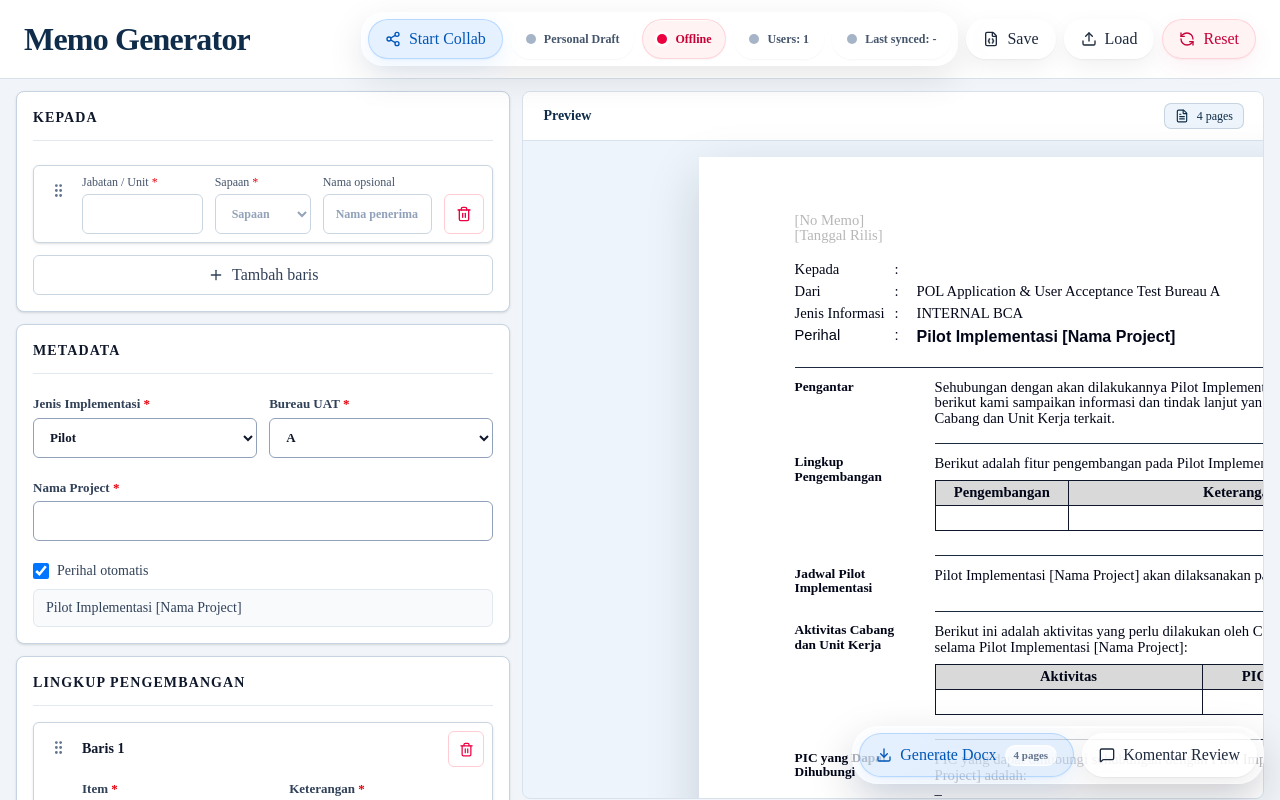
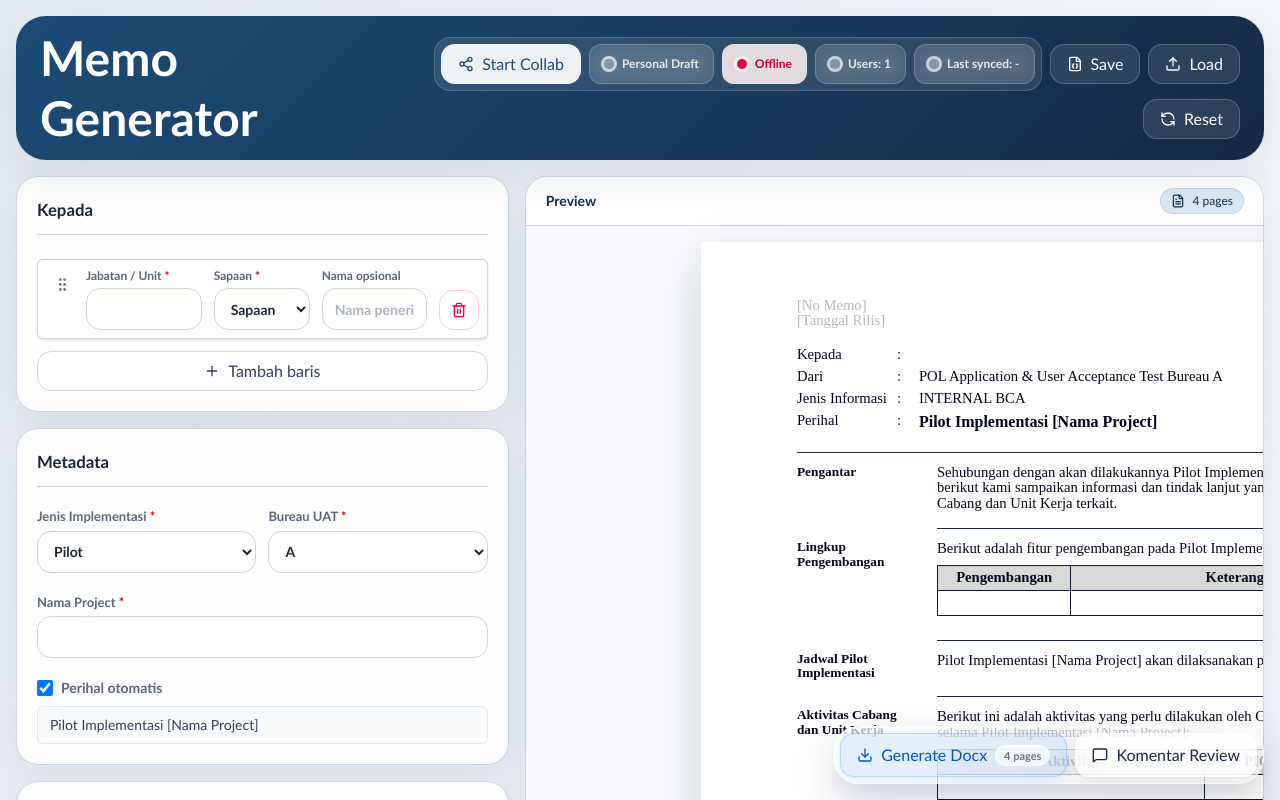
Before and after one commit to UAT-A-BAS/generate-memo, a Next.js app: page / in a window 1280 px wide. Shown: the top 800 px of the page. Built offline with nearby package versions, Linux system fonts and the light colour scheme.

Commit message:
Standardize memo UI with MoM suite styling

```diff
--- a/src/app/globals.css
+++ b/src/app/globals.css
@@ -1,21 +1,31 @@
 @import "tailwindcss";
 
 :root {
-  --background: #f1f5f9;
-  --foreground: #0f172a;
+  --background: #eef3f8;
+  --foreground: #1c2734;
+  --suite-surface: #ffffff;
+  --suite-surface-muted: #f7f9fc;
+  --suite-ink: #1c2734;
+  --suite-ink-soft: #5b6778;
+  --suite-line: #c9d3df;
+  --suite-accent: #1b4d78;
+  --suite-accent-dark: #163754;
+  --suite-danger: #b3261e;
+  --suite-shadow: 0 18px 40px rgba(31, 45, 61, 0.08);
+  --suite-radius: 22px;
 }
 
 @theme inline {
   --color-background: var(--background);
   --color-foreground: var(--foreground);
-  --font-sans: "Times New Roman", Times, serif;
+  --font-sans: Aptos, Calibri, "Segoe UI", system-ui, sans-serif;
   --font-mono: "Cascadia Code", "Segoe UI Mono", monospace;
 }
 
 body {
   background: var(--background);
   color: var(--foreground);
-  font-family: "Times New Roman", Times, serif;
+  font-family: Aptos, Calibri, "Segoe UI", system-ui, sans-serif;
 }
 
 button,
@@ -37,8 +47,90 @@ textarea {
 input:not([type="checkbox"]):not([type="radio"]),
 select,
 textarea {
-  color: #0f172a;
+  color: var(--suite-ink);
   font-weight: 600;
+}
+
+/* ponytail: suite theme overrides shared UI without rewriting every Tailwind class. */
+main[data-suite-ui] {
+  min-height: 100dvh;
+  background:
+    radial-gradient(circle at top left, rgba(27, 77, 120, 0.08), transparent 34%),
+    linear-gradient(180deg, #f4f7fb 0%, #eaf0f6 100%);
+  color: var(--suite-ink);
+  font-family: Aptos, Calibri, "Segoe UI", system-ui, sans-serif;
+}
+
+main[data-suite-ui] > header {
+  top: 12px;
+  margin: 16px 16px 0;
+  overflow: hidden;
+  border: 0;
+  border-radius: 30px;
+  background:
+    linear-gradient(135deg, rgba(27, 77, 120, 0.97), rgba(19, 42, 69, 0.96)),
+    #163754;
+  box-shadow: var(--suite-shadow);
+  color: #fff;
+}
+
+main[data-suite-ui] > header h1 {
+  color: #fff;
+  font-size: clamp(1.9rem, 4vw, 3rem);
+  letter-spacing: 0;
+}
+
+main[data-suite-ui] > header :where(button, span[role="status"]) {
+  border-color: rgba(255, 255, 255, 0.22);
+}
+
+main[data-suite-ui] :where(input:not([type="checkbox"]):not([type="radio"]), select, textarea) {
+  min-height: 42px;
+  border: 1px solid var(--suite-line) !important;
+  border-radius: 14px !important;
+  background: var(--suite-surface) !important;
+  color: var(--suite-ink) !important;
+  font-family: inherit;
+  font-size: 14px;
+  font-weight: 600;
+  box-shadow: none;
+  transition: border-color 160ms ease, box-shadow 160ms ease;
+}
+
+main[data-suite-ui] :where(input:not([type="checkbox"]):not([type="radio"]), select, textarea)::placeholder {
+  color: rgba(91, 103, 120, 0.5);
+  opacity: 1;
+}
+
+main[data-suite-ui] :where(input:not([type="checkbox"]):not([type="radio"]), select, textarea):focus {
+  border-color: rgba(27, 77, 120, 0.72) !important;
+  box-shadow: 0 0 0 4px rgba(27, 77, 120, 0.12) !important;
+  outline: none;
+}
+
+main[data-suite-ui] :where(input:not([type="checkbox"]):not([type="radio"]), select, textarea):disabled {
+  background: #eef2f7 !important;
+  color: #7a8596 !important;
+  cursor: not-allowed;
+}
+
+main[data-suite-ui] :where(label, legend) {
+  color: var(--suite-ink-soft);
+  font-weight: 700;
+}
+
+main[data-suite-ui] :where(button) {
+  border-radius: 14px;
+  letter-spacing: 0;
+}
+
+main[data-suite-ui] :where(button):focus-visible {
+  outline: 3px solid rgba(27, 77, 120, 0.24);
+  outline-offset: 2px;
+}
+
+main[data-suite-ui] :where(.memo-page, .memo-page *, .ProseMirror, .preview-rich-text, .memo-preview-table) {
+  font-family: "Times New Roman", Times, serif;
 }
 
 .ProseMirror ul,
--- a/src/components/SectionTitle.tsx
+++ b/src/components/SectionTitle.tsx
@@ -6,9 +6,9 @@ type SectionTitleProps = {
 
 export function SectionTitle({ title, action }: SectionTitleProps) {
   return (
-    <div className="flex items-start justify-between gap-4 border-b border-slate-200 pb-3">
+    <div className="flex items-start justify-between gap-4 border-b border-[#c9d3df] pb-3">
       <div>
-        <h2 className="text-sm font-semibold uppercase tracking-[0.08em] text-slate-900">
+        <h2 className="text-[1.05rem] font-bold text-[#1c2734]">
           {title}
         </h2>
       </div>
--- a/src/features/memo-builder/MemoBuilderApp.tsx
+++ b/src/features/memo-builder/MemoBuilderApp.tsx
@@ -241,7 +241,7 @@ function Panel({
   className?: string;
 }) {
   return (
-    <section className={`min-w-0 rounded-lg border border-[#c6d3e1] bg-white p-3 shadow-sm xl:p-4 ${className}`}>
+    <section className={`min-w-0 rounded-[22px] border border-[#c9d3df] bg-white/95 p-4 shadow-[0_18px_40px_rgba(31,45,61,0.08)] xl:p-5 ${className}`}>
       {children}
     </section>
   );
@@ -259,10 +259,10 @@ function IconButton({
   disabled?: boolean;
 }) {
   const variants = {
-    primary: "border-slate-900 bg-slate-900 text-white hover:bg-slate-800",
-    secondary: "border-slate-400 bg-white text-slate-700 hover:bg-slate-50",
+    primary: "border-[#1b4d78] bg-[#1b4d78] text-white shadow-[0_10px_24px_rgba(27,77,120,0.18)] hover:bg-[#163754]",
+    secondary: "border-[#c9d3df] bg-[#eef4fa] text-[#1b4d78] hover:bg-[#e3edf7]",
     danger: "border-rose-200 bg-white text-rose-600 hover:bg-rose-50",
-    word: "border-[#185abd] bg-[#185abd] text-white hover:bg-[#124078]",
+    word: "border-[#1b4d78] bg-[#1b4d78] text-white hover:bg-[#163754]",
   };
 
   return (
@@ -270,7 +270,7 @@ function IconButton({
       type="button"
       onClick={onClick}
       disabled={disabled}
-      className={`inline-flex h-9 items-center justify-center gap-2 rounded-md border px-3 text-sm font-semibold transition focus:outline-none focus:ring-2 focus:ring-slate-900/10 disabled:cursor-not-allowed disabled:opacity-50 ${variants[variant]}`}
+      className={`inline-flex h-9 items-center justify-center gap-2 rounded-[14px] border px-3 text-sm font-semibold transition focus:outline-none focus:ring-2 focus:ring-[#1b4d78]/15 disabled:cursor-not-allowed disabled:opacity-50 ${variants[variant]}`}
     >
       {children}
     </button>
@@ -290,11 +290,11 @@ function AppleToolbarButton({
 }) {
   const tones = {
     default:
-      "border-white/70 bg-white/70 text-slate-800 shadow-[0_1px_2px_rgba(15,23,42,0.06),0_8px_24px_rgba(15,23,42,0.06)] hover:bg-white",
+      "border-white/25 bg-white/10 text-white shadow-none hover:bg-white/16",
     primary:
-      "border-[#007aff]/20 bg-[#007aff]/10 text-[#0057b8] shadow-[0_1px_2px_rgba(0,122,255,0.08),0_8px_24px_rgba(0,122,255,0.08)] hover:bg-[#007aff]/15",
+      "border-white/70 bg-white/92 text-[#1b4d78] shadow-none hover:bg-white",
     danger:
-      "border-rose-200/80 bg-rose-50/80 text-rose-700 shadow-[0_1px_2px_rgba(190,18,60,0.06),0_8px_24px_rgba(190,18,60,0.06)] hover:bg-rose-100/90",
+      "border-white/25 bg-white/10 text-white shadow-none hover:bg-white/16",
   };
 
   return (
@@ -302,7 +302,7 @@ function AppleToolbarButton({
       type="button"
       onClick={onClick}
       disabled={disabled}
-      className={`inline-flex min-h-10 items-center justify-center gap-2 rounded-full border px-4 text-[13px] font-semibold leading-none backdrop-blur-xl transition duration-200 ease-out hover:-translate-y-px focus:outline-none focus:ring-2 focus:ring-[#007aff]/20 active:translate-y-0 active:scale-[0.98] disabled:cursor-not-allowed disabled:opacity-45 ${tones[tone]}`}
+      className={`inline-flex min-h-10 items-center justify-center gap-2 rounded-[12px] border px-4 text-[13px] font-semibold leading-none backdrop-blur transition duration-200 ease-out hover:-translate-y-px focus:outline-none focus:ring-2 focus:ring-white/25 active:translate-y-0 disabled:cursor-not-allowed disabled:opacity-45 ${tones[tone]}`}
     >
       {children}
     </button>
@@ -317,7 +317,7 @@ function SyncPill({
   tone?: "neutral" | "live" | "saved" | "syncing" | "offline";
 }) {
   const toneClass = {
-    neutral: "border-white/70 bg-white/55 text-slate-600",
+    neutral: "border-white/18 bg-white/10 text-white/88",
     live: "border-emerald-200/80 bg-emerald-50/80 text-emerald-800",
     saved: "border-emerald-200/80 bg-emerald-50/80 text-emerald-800",
     syncing: "border-amber-200/80 bg-amber-50/85 text-amber-800",
@@ -333,7 +333,7 @@ function SyncPill({
 
   return (
     <span
-      className={`inline-flex min-h-10 items-center gap-2 rounded-full border px-3.5 text-[12px] font-semibold leading-none shadow-[inset_0_1px_0_rgba(255,255,255,0.7),0_1px_2px_rgba(15,23,42,0.04)] backdrop-blur-xl ${toneClass}`}
+      className={`inline-flex min-h-10 items-center gap-2 rounded-[12px] border px-3.5 text-[12px] font-semibold leading-none shadow-none backdrop-blur ${toneClass}`}
       role="status"
       aria-live="polite"
     >
@@ -367,7 +367,7 @@ function CollaborationPanel({
 
   return (
     <div
-      className="flex flex-wrap items-center gap-2 rounded-[22px] border border-white/70 bg-white/45 p-1.5 shadow-[0_12px_36px_rgba(15,23,42,0.10),inset_0_1px_0_rgba(255,255,255,0.75)] backdrop-blur-2xl"
+      className="flex flex-wrap items-center gap-2 rounded-[16px] border border-white/18 bg-white/10 p-1.5 shadow-none backdrop-blur"
       aria-label="Kolaborasi realtime"
       data-review-ignore
     >
@@ -2047,8 +2047,8 @@ export function MemoBuilderApp() {
 
   if (!hasLoaded) {
     return (
-      <main className="grid min-h-dvh place-items-center bg-slate-100">
-        <div className="rounded-lg border border-slate-200 bg-white px-5 py-4 text-sm font-medium text-slate-600 shadow-sm">
+      <main className="grid min-h-dvh place-items-center" data-suite-ui>
+        <div className="rounded-[22px] border border-[#c9d3df] bg-white px-5 py-4 text-sm font-medium text-[#5b6778] shadow-[0_18px_40px_rgba(31,45,61,0.08)]">
           Memuat draft lokal...
         </div>
       </main>
@@ -2062,6 +2062,7 @@ export function MemoBuilderApp() {
       onFocusCapture={handleEditFocus}
       onBlurCapture={handleEditBlur}
       className="min-h-dvh bg-slate-100 text-slate-950"
+      data-suite-ui
     >
       <input
         ref={fileInputRef}
@@ -2070,7 +2071,7 @@ export function MemoBuilderApp() {
         className="hidden"
         onChange={handleImport}
       />
-      <header className="sticky top-0 z-30 border-b border-[#d8e2ec] bg-white/95 backdrop-blur">
+      <header className="sticky z-30 border-b border-[#d8e2ec] bg-white/95 backdrop-blur">
         <div className="flex w-full flex-col gap-3 px-4 py-3 xl:flex-row xl:items-center xl:justify-between xl:px-6">
           <div>
             <h1 className="text-[32px] font-bold leading-tight tracking-tight text-[#0f2d4a]">Memo Generator</h1>
@@ -2100,8 +2101,8 @@ export function MemoBuilderApp() {
         </div>
       </header>
 
-      <div className="grid w-full gap-3 px-3 py-3 xl:grid-cols-[minmax(0,2fr)_minmax(0,3fr)] xl:px-4">
-        <div className="grid min-w-0 content-start gap-3">
+      <div className="grid w-full gap-4 px-3 py-4 xl:grid-cols-[minmax(0,2fr)_minmax(0,3fr)] xl:px-4">
+        <div className="grid min-w-0 content-start gap-4">
           <Panel>
             <SectionTitle title="Kepada" />
             <div className="mt-6">
@@ -2310,14 +2311,14 @@ export function MemoBuilderApp() {
         </div>
 
         <aside
-          className="sticky top-[76px] max-h-[calc(100dvh-92px)] min-w-0 self-start overflow-hidden rounded-lg border border-[#d8e2ec] bg-[#edf4fb]"
+          className="sticky top-[112px] max-h-[calc(100dvh-128px)] min-w-0 self-start overflow-hidden rounded-[22px] border border-[#c9d3df] bg-[#f7f9fc] shadow-[0_18px_40px_rgba(31,45,61,0.08)]"
         >
-          <div className="max-h-[calc(100dvh-92px)] overflow-auto">
-            <div className="flex items-center justify-between border-b border-[#d8e2ec] bg-white px-5 py-3">
+          <div className="max-h-[calc(100dvh-128px)] overflow-auto">
+            <div className="flex items-center justify-between border-b border-[#c9d3df] bg-white px-5 py-3">
               <div>
                 <h2 className="text-sm font-bold text-[#0f2d4a]">Preview</h2>
               </div>
-              <span className="inline-flex items-center gap-2 rounded-md bg-[#edf4fb] px-2.5 py-1 text-xs font-medium text-[#0f2d4a] ring-1 ring-[#c6d3e1]">
+              <span className="inline-flex items-center gap-2 rounded-[12px] bg-[#d9e8f5] px-2.5 py-1 text-xs font-medium text-[#0f2d4a] ring-1 ring-[#c9d3df]">
                 <FileText size={14} />
                 {pages.length} pages
               </span>
```
